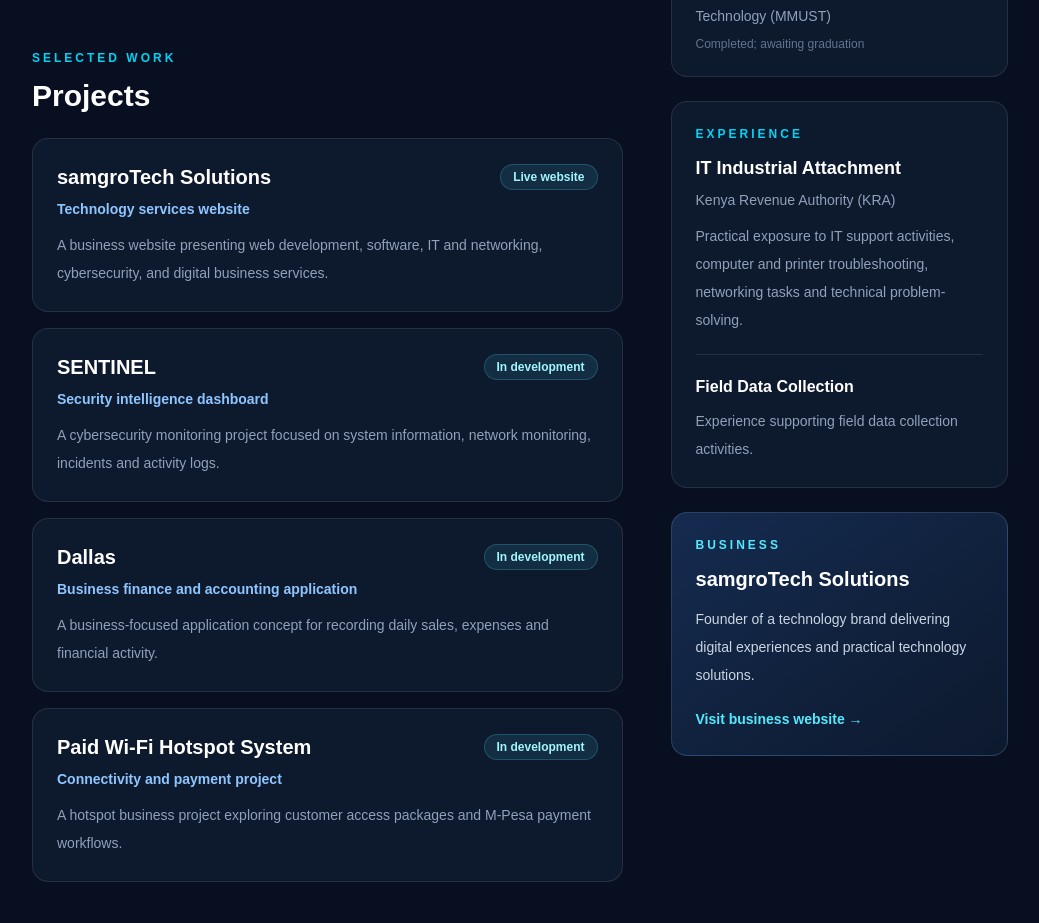
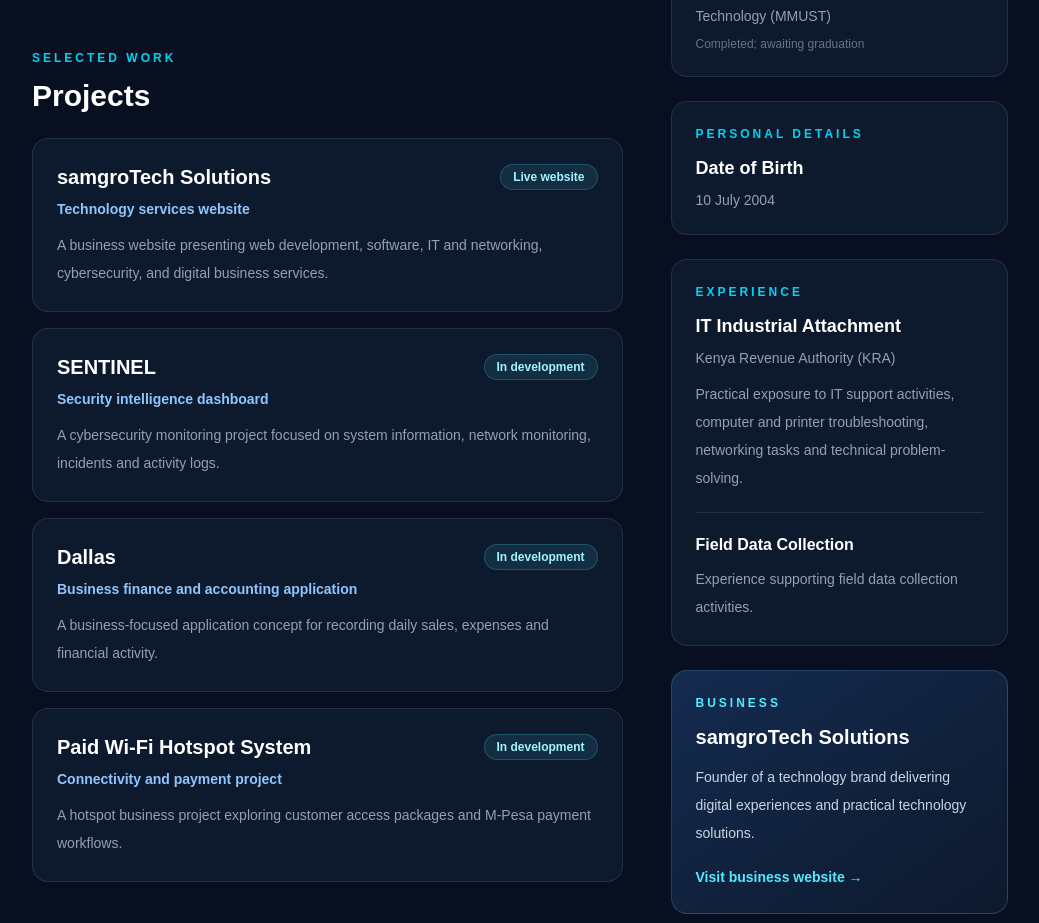
Before and after one commit to Coolrulersamgro/samgrotech-website, a Next.js app: page /samuel-growther in a window 1280 px wide. Shown: the part 900-1823 px from the top of the page, without its empty margins (120-1159 px from the left). Built offline with nearby package versions, Linux system fonts and the light colour scheme.

Commit message:
Add date of birth to Samuel Growther profile

```diff
--- a/src/app/samuel-growther/page.tsx
+++ b/src/app/samuel-growther/page.tsx
@@ -37,6 +37,7 @@ const person = {
     "@type": "Person",
     "@id": `${profileUrl}#person`,
     name: "Samuel Growther",
+    birthDate: "2004-07-10",
     url: profileUrl,
     jobTitle: "Founder",
     worksFor: {
@@ -269,6 +270,14 @@ export default function SamuelGrowtherPage() {
 
           <section className="rounded-2xl border border-white/10 bg-[#0d192d] p-6">
             <p className="text-xs font-bold tracking-[0.25em] text-cyan-400">
+              PERSONAL DETAILS
+            </p>
+            <h2 className="mt-3 text-lg font-bold">Date of Birth</h2>
+            <p className="mt-2 text-sm text-slate-400">10 July 2004</p>
+          </section>
+
+          <section className="rounded-2xl border border-white/10 bg-[#0d192d] p-6">
+            <p className="text-xs font-bold tracking-[0.25em] text-cyan-400">
               EXPERIENCE
             </p>
             <h2 className="mt-3 text-lg font-bold">
```
